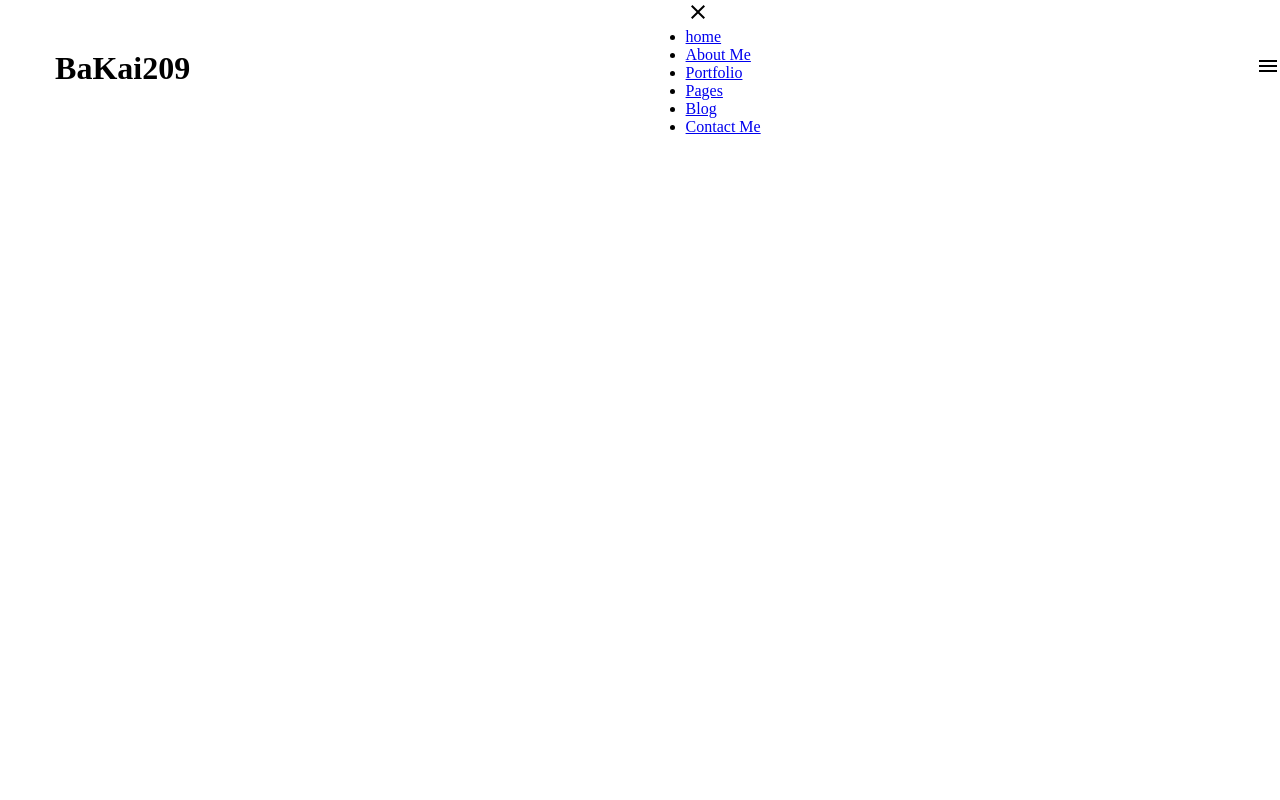
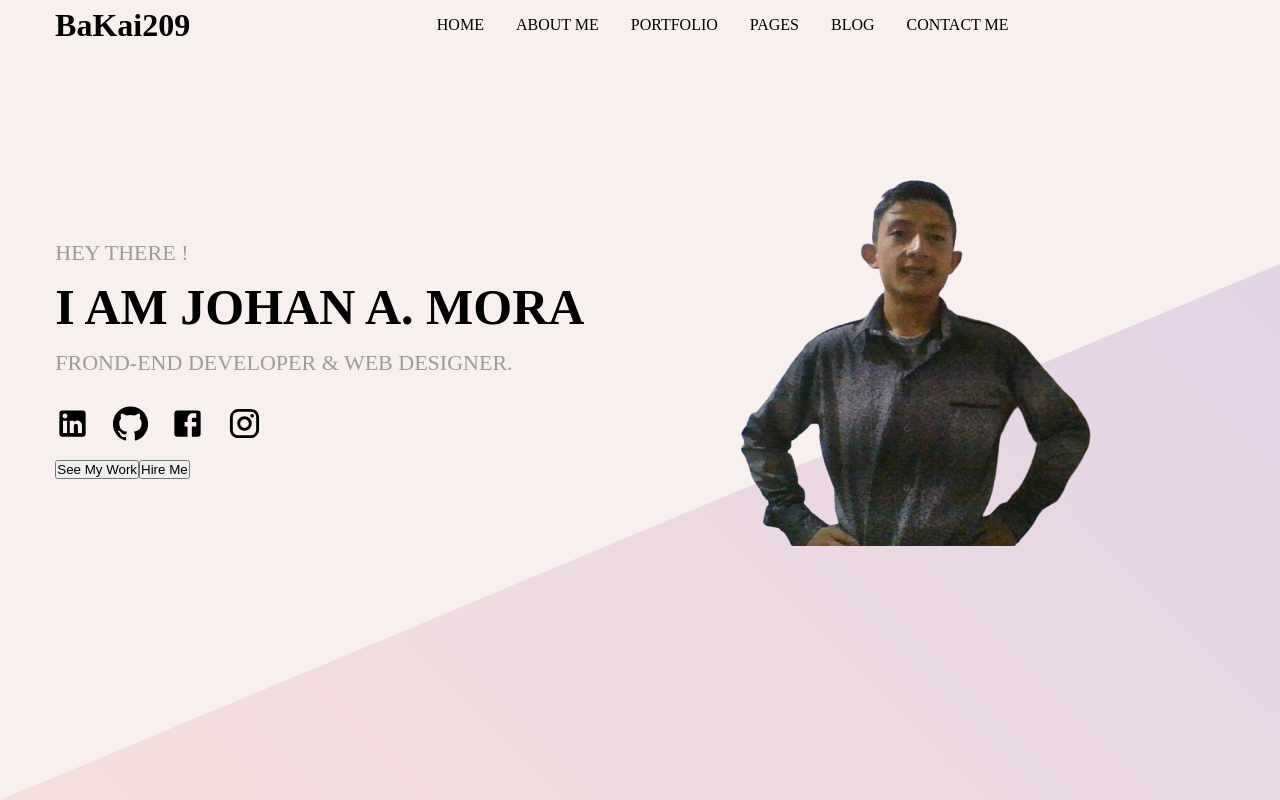
Before and after one commit to BaKai209/portafolio-web, a React (Create React App) app: page / in a window 1280 px wide. Built offline with nearby package versions, Linux system fonts and the light colour scheme.

Commit message:
implementacion del main

```diff
--- a/src/App.js
+++ b/src/App.js
@@ -1,10 +1,12 @@
 import './App.scss';
 import Header from './components/Header';
+import Main from './components/Main';
 
 function App() {
   return (
     <div className="App">
-    <Header/>
+    <Header className="icon"/>
+    <Main className="icon"/>
     </div>
   );
 }
--- a/src/App.scss
+++ b/src/App.scss
@@ -4,6 +4,10 @@
   box-sizing: border-box;
 }
 
+*::before,*::after{
+  box-sizing: border-box;
+}
+
 img, picture{
   max-width: 100%;
 }
--- a/src/components/Header.js
+++ b/src/components/Header.js
@@ -1,9 +1,16 @@
 import { Close, MenuOutlined } from '@material-ui/icons'
-import React from 'react'
+import React, { useState } from 'react'
 import { Link } from 'react-router-dom'
 import '../styles/Header.scss'
 
 const Header = () => {
+
+  const [active, setActive] = useState(false)
+
+  const showMenu = () => {
+    setActive(!active)
+  }
+
   return (
     <div className='header'>
 
@@ -11,12 +18,12 @@ const Header = () => {
         <h1>BaKai209</h1>
       </div>
 
-        <nav className='navbar'>
+        <nav className={active ? 'navbar active' : 'navbar'}>
 
           <ul>
 
             <div className="closed">
-              <Close className='close' />
+              <Close className='close'  onClick={showMenu}/>
             </div>
 
             <li>
@@ -48,7 +55,7 @@ const Header = () => {
         </nav>
 
         <div className="changer">
-        <MenuOutlined className='menu'/>
+        <MenuOutlined className='menu' onClick={showMenu}/>
         </div>
 
 
--- /dev/null
+++ b/src/components/Main.js
@@ -0,0 +1,43 @@
+import { Facebook, GitHub, Instagram, LinkedIn } from '@material-ui/icons'
+import React from 'react'
+import man from '../assets/portada.png'
+
+import '../styles/Main.scss'
+
+
+const Main = () => {
+  return (
+    <div className='main'>
+
+      <div className="main__container">
+
+        <div className="main__content">
+          <div className='text'>
+            <p>Hey There !</p>
+            <h1>I Am Johan A. Mora</h1>
+            <p>Frond-end developer & Web designer.</p>
+
+            <div className="icons">
+              <LinkedIn  className='icon'/>
+              <GitHub className='icon'/>
+              <Facebook className='icon'/>
+              <Instagram className='icon'/>
+            </div>
+
+            <div className="button">
+              <button>See My Work</button>
+              <button>Hire Me</button>
+            </div>
+
+          </div>
+        </div>
+        <div className="main__img">
+          <img src={man} alt="imagen perfil" />
+        </div>
+
+      </div>
+    </div>
+  )
+}
+
+export default Main
--- a/src/styles/Header.scss
+++ b/src/styles/Header.scss
@@ -8,10 +8,92 @@
 
 .header__logo{
     margin-left: 3.445rem;
-    display: flex;
 }
 
 .navbar{
     margin: 0 auto;
+}
+
+ul{
     display: flex;
+
+    li{
+        list-style: none;
+        margin: 1rem;
+    }
+
+    a{
+        text-decoration: none;
+        text-transform: uppercase;
+        color: black;
+
+        &:hover{
+            border-bottom: 3px solid #E67A01;
+        }
+    }
 }
+
+.changer{
+    display: flex;
+    margin-right: 1.555rem;
+
+    .menu{
+        cursor: pointer;
+        display: none;
+    }
+}
+
+.closed{
+    .close{
+        display: none;
+    }
+}
+
+@media (max-width:850px) {
+    .header{
+        justify-content: space-between;
+    }
+
+    .navbar{
+        display: none;
+    }
+
+    .navbar.active{
+        display: flex;
+        flex-direction: column;
+        align-items: center;
+        position: fixed;
+        inset: 0;
+        background: rgb(253, 234, 234);
+    }
+
+    ul{
+        margin: 0 auto;
+        align-items: center;
+        flex-direction: column;
+        margin-top: 1rem;
+
+        li{
+            margin-block: 2rem;
+
+            a{
+                font-size: 20px;
+                color: rgb(40, 36, 36);
+                font-weight: bolder;
+            }
+        }
+    }
+
+    .changer{
+        .menu{
+            display: block;
+        }
+    }
+
+    .closed{
+        .close{
+            display: block;
+        }
+    }
+
+}
--- /dev/null
+++ b/src/styles/Main.scss
@@ -0,0 +1,58 @@
+.main{
+    min-height: 100vh;
+    max-width: 100%;
+    background-color: #f8efef;
+    position: relative;
+
+    &::before,&::after{
+        content: '';
+        position: absolute;
+        left: 0;
+    }
+
+    &::before{
+        clip-path: polygon(100% 33%, 0% 100%, 100% 100%);
+        background:linear-gradient(45deg,rgba(216, 46, 8, 0.085),rgba(62, 7, 189, 0.126));
+        width: 100%;
+        height: 100%;
+    }
+}
+
+.main__container{
+    display: flex;
+    height: 90vh;
+    align-items: center;
+    justify-content: space-between;
+    position: relative;
+}
+
+
+.main__content{
+    margin-left: 3.455rem;
+}
+
+.text{
+    line-height: 55px;
+
+    p{
+        color: rgb(157, 155, 155);
+        text-transform: uppercase;
+        font-size: 22px;
+    }
+
+    h1{
+        font-size: 50px;
+        text-transform: uppercase;
+    }
+}
+
+.icons{
+    display: flex;
+
+    .icon{
+        margin-top: 1rem;
+        margin-right: 1.4rem;
+        font-size: 35px;
+        cursor: pointer;
+    }
+}
```
Also changed, not shown: src/assets/portada.png (added).
